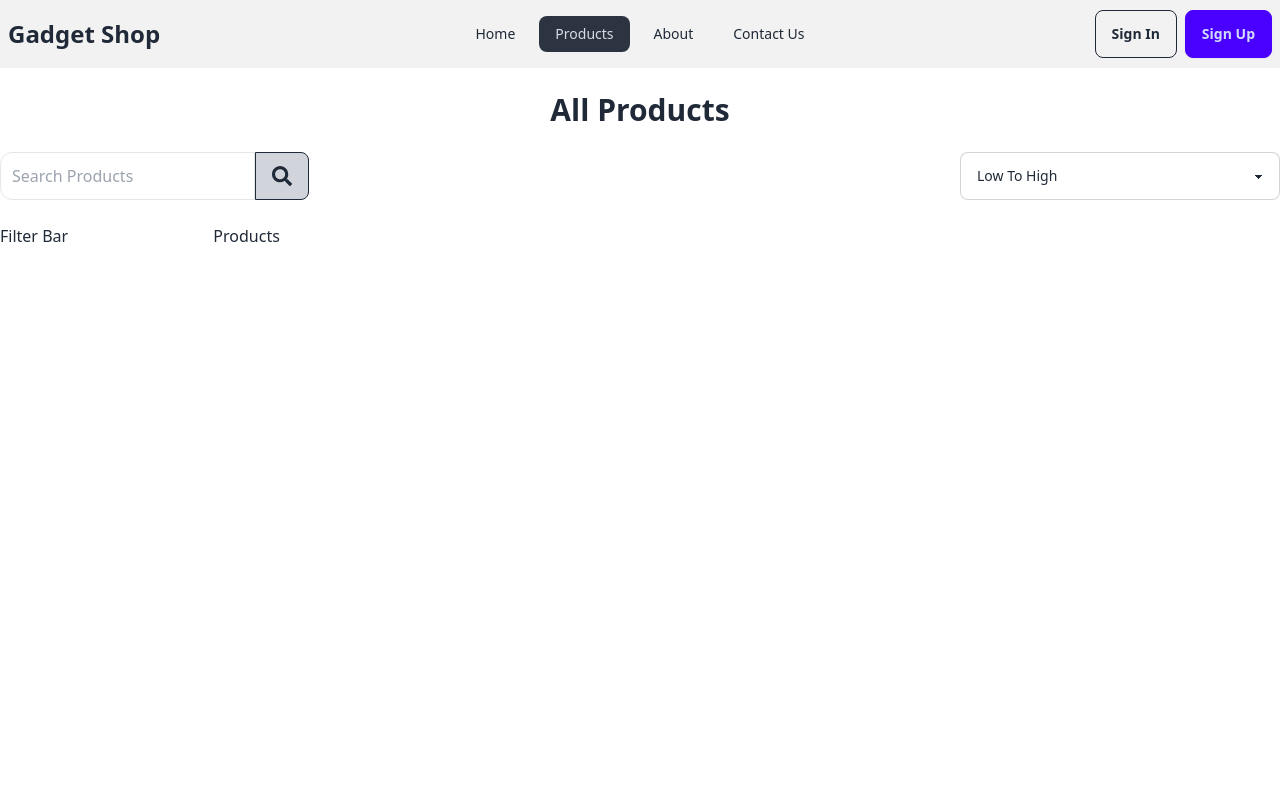
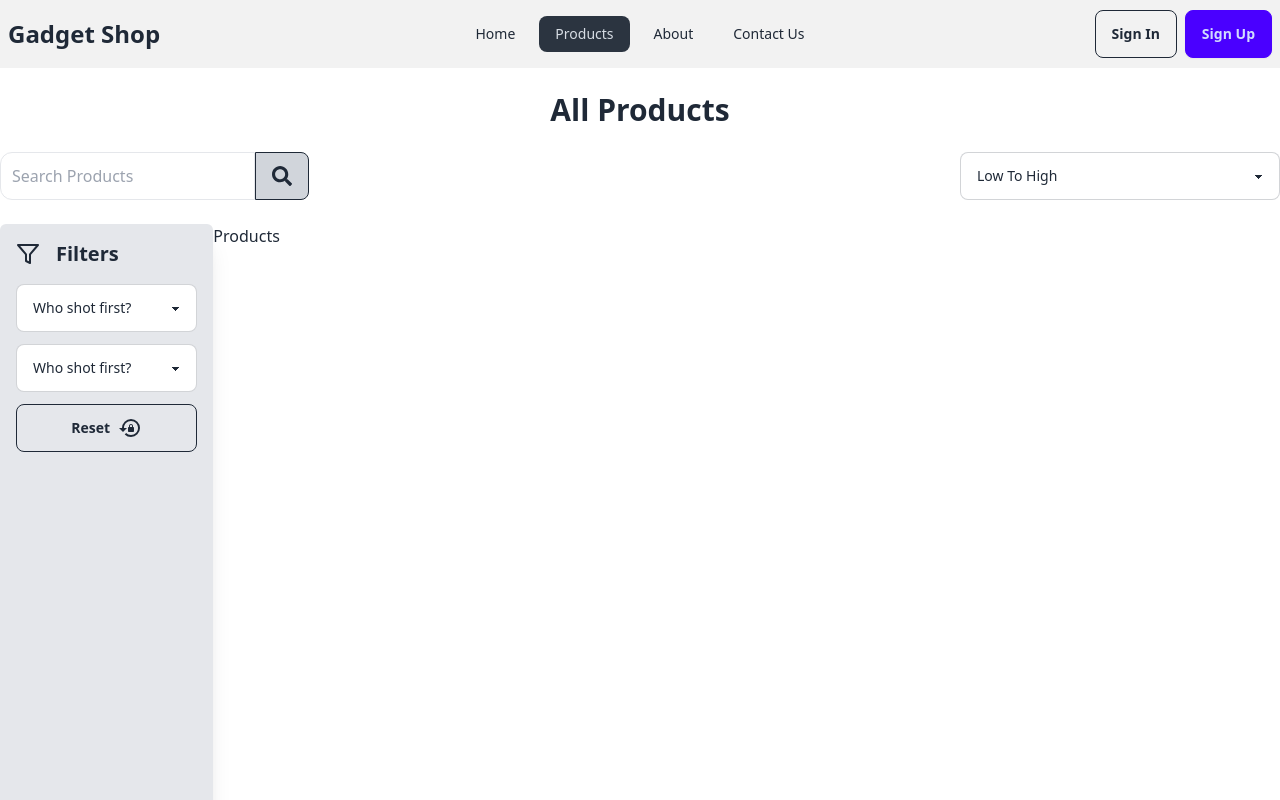
Before and after one commit to Arif-Islam21/setup, a React (Vite) app in the folder client/: page /products in a window 1280 px wide. Shown: the top 800 px of the page. Built offline with nearby package versions, Linux system fonts and the light colour scheme; no server answers.

Commit message:
filter designing

```diff
--- /dev/null
+++ b/client/src/components/Products/FilterBar.jsx
@@ -0,0 +1,38 @@
+import { FiFilter } from "react-icons/fi";
+import { MdLockReset } from "react-icons/md";
+
+const FilterBar = () => {
+  return (
+    <div className="bg-gray-200 rounded-t-md shadow-xl p-4 min-h-screen">
+      <div className="flex items-center gap-4">
+        <FiFilter size={24} />
+        <h2 className="font-semibold text-xl">Filters</h2>
+      </div>
+      <div className="mt-4">
+        <div className="my-3">
+          <select className="select select-bordered w-full max-w-xs">
+            <option disabled selected>
+              Who shot first?
+            </option>
+            <option value={"asc"}>Low To High</option>
+            <option value={"desc"}>High To Low</option>
+          </select>
+        </div>
+        <div className="my-3">
+          <select className="select select-bordered w-full max-w-xs">
+            <option disabled selected>
+              Who shot first?
+            </option>
+            <option value={"asc"}>Low To High</option>
+            <option value={"desc"}>High To Low</option>
+          </select>
+        </div>
+      </div>
+      <button className="btn btn-block btn-outline">
+        Reset <MdLockReset size={24} />
+      </button>
+    </div>
+  );
+};
+
+export default FilterBar;
--- a/client/src/pages/Products.jsx
+++ b/client/src/pages/Products.jsx
@@ -1,3 +1,4 @@
+import FilterBar from "../components/Products/FilterBar";
 import SearchBar from "../components/SearchBar";
 import SortByPrice from "../components/SortByPrice";
 
@@ -12,7 +13,9 @@ const Products = () => {
       </div>
       {/* CONTENT GOES HERE */}
       <div className="grid grid-cols-12">
-        <div className="col-span-2">Filter Bar</div>
+        <div className="col-span-2">
+          <FilterBar />
+        </div>
         <div className="col-span-10">Products</div>
       </div>
     </div>
```
